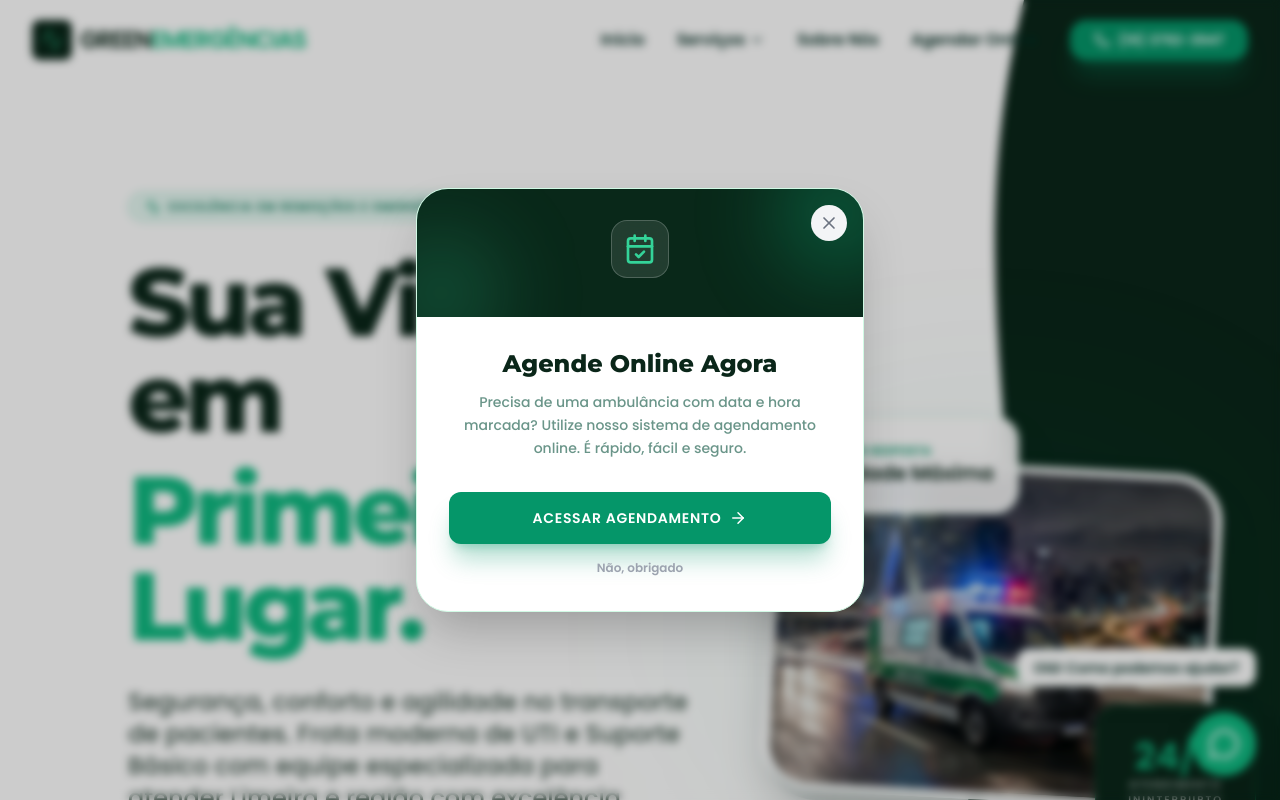
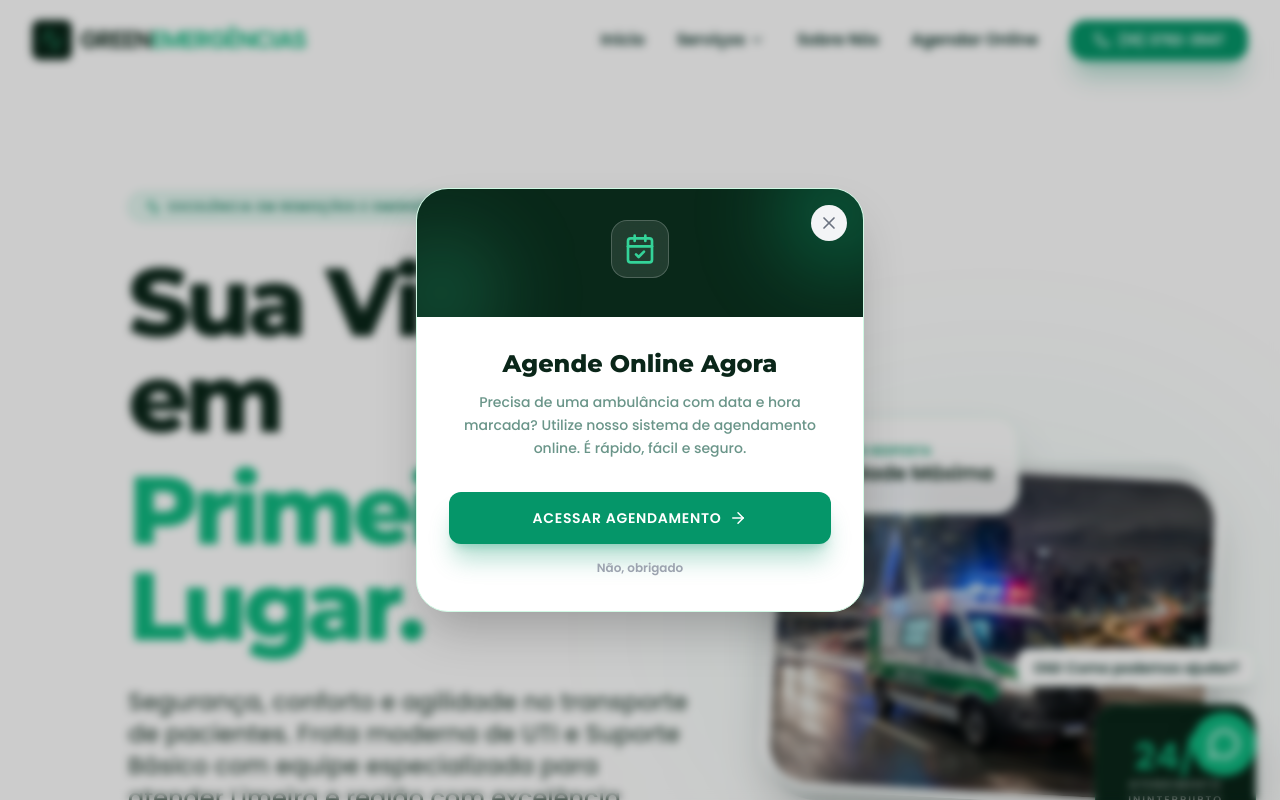
Before and after one commit to systemremocoes/sitegreen, a React (Vite) app: page / in a window 1280 px wide. Shown: the top 800 px of the page. Built offline with nearby package versions, Linux system fonts and the light colour scheme.

Commit message:
fix: adjust hero background white area to prevent menu and content clipping

```diff
--- a/components/Hero.tsx
+++ b/components/Hero.tsx
@@ -28,7 +28,7 @@ const Hero: React.FC<HeroProps> = ({ onNavigate }) => {
           xmlns="http://www.w3.org/2000/svg"
         >
           <path
-            d="M0,0 L80,0 C70,40 100,60 40,100 L0,100 Z"
+            d="M0,0 L100,0 L100,100 L0,100 Z"
             fill="white"
           />
         </svg>
```
